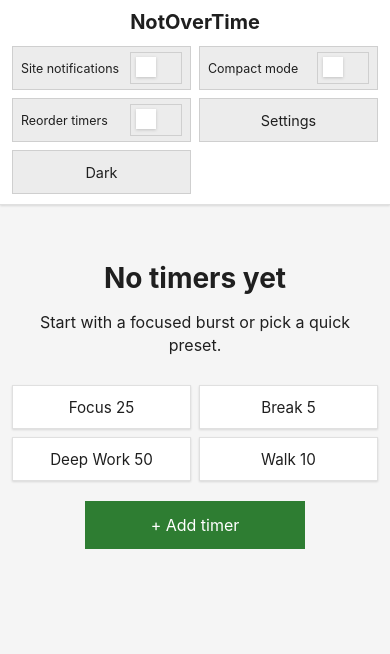
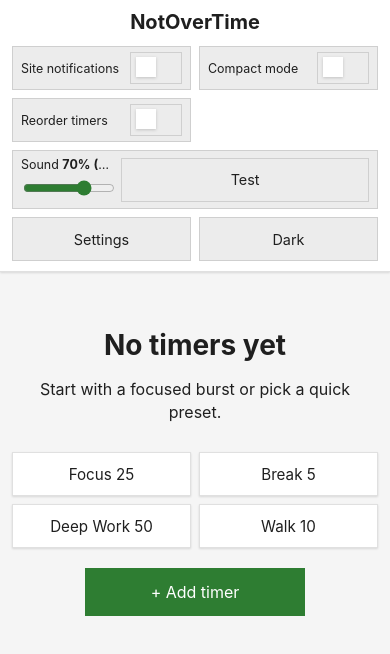
Before and after one commit to wal-z1/NotOverTime, a React (Vite) app: page / in a window 390 px wide. Shown: the top 654 px of the page. Built offline with nearby package versions, Linux system fonts and the light colour scheme.

Commit message:
Add global sound control feature with volume preview

```diff
--- a/src/App.jsx
+++ b/src/App.jsx
@@ -17,7 +17,6 @@ import {
   getDurationMultiplier,
   getDurationUnit,
   getDurationValue,
-  getVolumeDb,
   isValidTimer,
   parseDurationInput,
   pauseTimersForPersistence,
@@ -76,6 +75,7 @@ function App() {
   const alarmIntervalRef = useRef(new Map());
   const finishNoticeRef = useRef(new Set());
   const nextRequestRef = useRef(null);
+  const volumePreviewTimeoutRef = useRef(null);
   const timerCardRefs = useRef(new Map());
 
   const timersById = useMemo(() => Object.fromEntries(timers.map((timer) => [timer.id, timer])), [timers]);
@@ -295,6 +295,7 @@ function App() {
   useEffect(() => () => {
     alarmIntervalRef.current.forEach((interval) => window.clearInterval(interval));
     alarmIntervalRef.current.clear();
+    window.clearTimeout(volumePreviewTimeoutRef.current);
   }, []);
 
   function readStorage(key, fallback) {
@@ -359,7 +360,9 @@ function App() {
     if ('vibrate' in navigator) {
       navigator.vibrate([200, 80, 200, 80, 200]);
     }
-    const volume = Number.isFinite(timer.soundVolume) ? timer.soundVolume : settings.soundVolume || 0.7;
+    const volume = timer.useGlobalVolume
+      ? settings.soundVolume
+      : (Number.isFinite(timer.soundVolume) ? timer.soundVolume : settings.soundVolume || 0.7);
     playAlarm(timer.sound || settings.lastSound || DEFAULT_SOUND, volume);
     if (timer.repeatAlarm) {
       stopAlarm(timer.id);
@@ -411,6 +414,14 @@ function App() {
     playAlarm(name, clamp(Number(volume) || 0, 0, 1));
   }
 
+  function previewGlobalVolume(volume) {
+    setSettings((current) => ({ ...current, soundVolume: clamp(Number(volume) || 0, 0, 1) }));
+    window.clearTimeout(volumePreviewTimeoutRef.current);
+    volumePreviewTimeoutRef.current = window.setTimeout(() => {
+      previewSound(settings.lastSound || DEFAULT_SOUND, volume);
+    }, 180);
+  }
+
   async function installApp() {
     if (!installPrompt) {
       showSnackbar('Use your browser menu and choose “Add to home screen” or “Install app”.');
@@ -434,6 +445,7 @@ function App() {
       sound: timer ? timer.sound : settings.lastSound || DEFAULT_SOUND,
       repeatAlarm: timer ? timer.repeatAlarm === true : false,
       soundVolume: timer && Number.isFinite(timer.soundVolume) ? timer.soundVolume : settings.soundVolume,
+      useGlobalVolume: timer ? timer.useGlobalVolume === true : true,
     });
     setDialogOpen(true);
   }
@@ -567,6 +579,7 @@ function App() {
       sound: timer.sound,
       repeatAlarm: timer.repeatAlarm,
       soundVolume: timer.soundVolume,
+      useGlobalVolume: timer.useGlobalVolume,
     });
     duplicate.id = duplicateId;
     setTimers((current) => [...current, duplicate]);
@@ -606,6 +619,7 @@ function App() {
         sound: draft.sound,
         repeatAlarm: draft.repeatAlarm,
         soundVolume: draft.soundVolume,
+        useGlobalVolume: draft.useGlobalVolume,
       });
       setDialogOpen(false);
       return;
@@ -622,6 +636,7 @@ function App() {
         sound: draft.sound,
         repeatAlarm: draft.repeatAlarm,
         soundVolume: draft.soundVolume,
+        useGlobalVolume: draft.useGlobalVolume,
         elapsedMs: clamp(timer.elapsedMs, 0, totalMs),
         state: timer.state === 'finished' ? 'finished' : timer.state,
       };
@@ -637,6 +652,8 @@ function App() {
         setSettingsOpen={setSettingsOpen}
         setReorderAnnouncement={setReorderAnnouncement}
         toggleSiteNotifications={toggleSiteNotifications}
+        onPreviewSound={previewSound}
+        onVolumeChange={previewGlobalVolume}
       />
 
       <main className="main-shell">
@@ -819,9 +836,6 @@ function App() {
                     <option key={sound} value={sound}>{sound}</option>
                   ))}
                 </select>
-                <button type="button" className="secondary inline-action" onClick={() => previewSound(draft.sound, settings.soundVolume)}>
-                  Test sound
-                </button>
               </label>
 
               <label className="setting-toggle inline-setting">
@@ -848,9 +862,24 @@ function App() {
                   max="1"
                   step="0.01"
                   value={draft.soundVolume}
+                  disabled={draft.useGlobalVolume}
                   aria-label="Timer sound volume"
                   onChange={(event) => setDraft((current) => ({ ...current, soundVolume: Number(event.target.value) }))}
                 />
+              </label>
+              <label className="setting-toggle inline-setting">
+                <span>
+                  <strong>Use app volume</strong>
+                  <small>Follow the global sound level from the header.</small>
+                </span>
+                <button
+                  type="button"
+                  className="switch"
+                  aria-pressed={draft.useGlobalVolume}
+                  onClick={() => setDraft((current) => ({ ...current, useGlobalVolume: !current.useGlobalVolume }))}
+                >
+                  <span className="switch-thumb" />
+                </button>
               </label>
 
               <div className="dialog-actions">
@@ -920,23 +949,9 @@ function App() {
               </button>
             </label>
 
-            <div className="field">
-              <span>Alarm volume <strong>{Math.round(settings.soundVolume * 100)}% ({getVolumeDb(settings.soundVolume)})</strong></span>
-              <small className="field-help">The alarm plays over other audio; your device and browser volume still apply.</small>
-              <input
-                className="range-input"
-                type="range"
-                min="0"
-                max="1"
-                step="0.01"
-                value={settings.soundVolume}
-                aria-label="Alarm volume"
-                onChange={(event) => setSettings((current) => ({ ...current, soundVolume: Number(event.target.value) }))}
-              />
-              <button type="button" className="secondary inline-action" onClick={() => previewSound(settings.lastSound || DEFAULT_SOUND, settings.soundVolume)}>
-                Test {settings.lastSound || DEFAULT_SOUND}
-              </button>
-            </div>
+            <p className="field-help settings-sound-note">
+              Global alarm volume and the test button are available in the app header.
+            </p>
 
             <div className="install-card">
               <div>
--- a/src/components/AppHeader.jsx
+++ b/src/components/AppHeader.jsx
@@ -1,9 +1,13 @@
+import { getVolumeDb } from '../utils/timer';
+
 export default function AppHeader({
   settings,
   setSettings,
   setSettingsOpen,
   setReorderAnnouncement,
   toggleSiteNotifications,
+  onPreviewSound,
+  onVolumeChange,
 }) {
   const toggleSetting = (key) => {
     setSettings((current) => ({ ...current, [key]: !current[key] }));
@@ -60,6 +64,24 @@ export default function AppHeader({
             <span className="switch-thumb" />
           </button>
         </label>
+        <div className="header-sound-control">
+          <label className="header-sound-level">
+            <span>Sound <strong>{Math.round(settings.soundVolume * 100)}% ({getVolumeDb(settings.soundVolume)})</strong></span>
+            <input
+              className="range-input"
+              type="range"
+              min="0"
+              max="1"
+              step="0.01"
+              value={settings.soundVolume}
+              aria-label="Global alarm volume"
+              onChange={(event) => onVolumeChange(Number(event.target.value))}
+            />
+          </label>
+          <button type="button" className="icon-button sound-test-button" onClick={() => onPreviewSound(settings.lastSound, settings.soundVolume)}>
+            Test
+          </button>
+        </div>
         <button className="icon-button" type="button" aria-label="Open settings" onClick={() => setSettingsOpen(true)}>
           Settings
         </button>
--- a/src/styles.css
+++ b/src/styles.css
@@ -113,6 +113,39 @@ button:active {
   gap: 8px;
   flex-wrap: wrap;
   justify-content: flex-end;
+}
+
+.header-sound-control {
+  display: inline-flex;
+  align-items: center;
+  gap: 8px;
+  min-width: 230px;
+  padding: 6px 8px;
+  background: var(--surface-strong);
+  border: 1px solid var(--outline);
+}
+
+.header-sound-level {
+  display: grid;
+  flex: 1 1 auto;
+  gap: 2px;
+  min-width: 0;
+  font-size: 0.78rem;
+}
+
+.header-sound-level span {
+  overflow: hidden;
+  text-overflow: ellipsis;
+  white-space: nowrap;
+}
+
+.header-sound-level .range-input {
+  min-height: 24px;
+}
+
+.sound-test-button {
+  min-height: 38px;
+  padding: 0 12px;
 }
 
 .switch-row {
@@ -707,6 +740,15 @@ button:active {
   accent-color: var(--primary);
 }
 
+.range-input:disabled {
+  cursor: not-allowed;
+  opacity: 0.5;
+}
+
+.settings-sound-note {
+  margin: 0 0 14px;
+}
+
 .inline-action {
   justify-self: start;
   min-height: 40px;
@@ -860,6 +902,12 @@ button:active {
     justify-content: stretch;
   }
 
+  .header-sound-control {
+    grid-column: 1 / -1;
+    width: 100%;
+    min-width: 0;
+  }
+
   .switch-row {
     min-width: 0;
     justify-content: space-between;
@@ -950,6 +998,10 @@ button:active {
     grid-template-columns: minmax(0, 1fr) minmax(0, 1fr);
   }
 
+  .header-sound-control {
+    grid-column: 1 / -1;
+  }
+
   .header-actions .icon-button {
     width: 100%;
   }
--- a/src/utils/timer.js
+++ b/src/utils/timer.js
@@ -123,6 +123,7 @@ export function sanitizeTimer(timer) {
     sound: String(timer.sound || DEFAULT_SOUND),
     repeatAlarm: timer.repeatAlarm === true,
     soundVolume: Number.isFinite(timer.soundVolume) ? clamp(timer.soundVolume, 0, 1) : 0.7,
+    useGlobalVolume: timer.useGlobalVolume === true,
     state: ['running', 'paused', 'finished'].includes(timer.state) ? timer.state : 'idle',
     endTime: typeof timer.endTime === 'number' ? timer.endTime : null,
     updatedAt: Date.now(),
@@ -130,7 +131,7 @@ export function sanitizeTimer(timer) {
   };
 }
 
-export function buildTimer({ name, totalMs, color, sound, repeatAlarm = false, soundVolume = 0.7 }) {
+export function buildTimer({ name, totalMs, color, sound, repeatAlarm = false, soundVolume = 0.7, useGlobalVolume = true }) {
   return {
     id: crypto.randomUUID(),
     name: String(name || 'Timer'),
@@ -140,6 +141,7 @@ export function buildTimer({ name, totalMs, color, sound, repeatAlarm = false, s
     sound: sound || DEFAULT_SOUND,
     repeatAlarm: repeatAlarm === true,
     soundVolume: clamp(Number(soundVolume), 0, 1),
+    useGlobalVolume: useGlobalVolume === true,
     state: 'idle',
     endTime: null,
     updatedAt: Date.now(),
```
Also changed, not shown: 1 other file (tests, documents, lock files or other folders).
